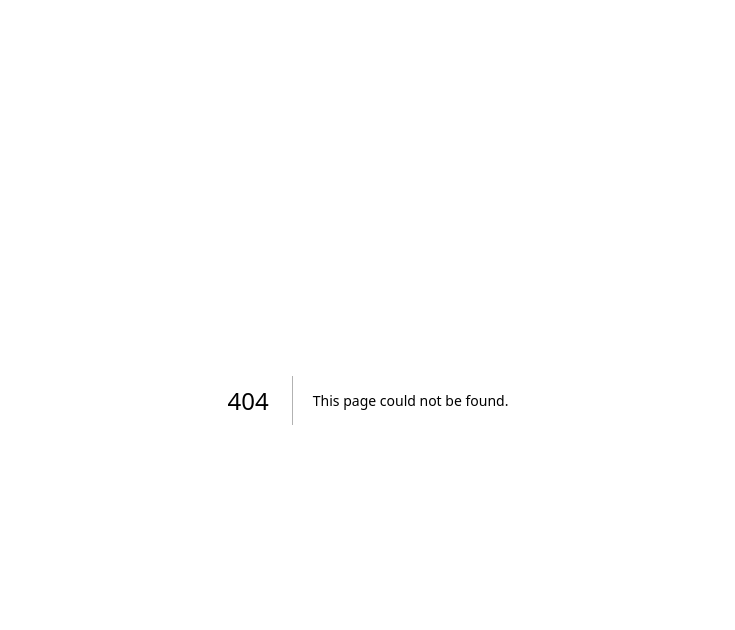
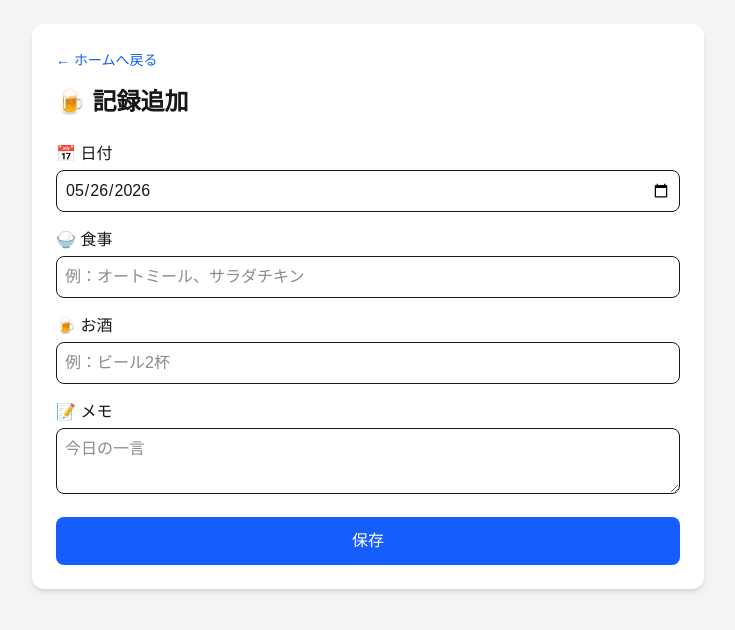
Before and after one commit to hina0614fuji-myzk/drink-food-log-app, a Next.js app: page /add in a window 1280 px wide. Before the commit this address had no page. Shown: the top 630 px of the page, without its empty margins (272-1007 px from the left). Built offline with nearby package versions, Linux system fonts and the light colour scheme.

Commit message:
feat: add record creation page

```diff
--- /dev/null
+++ b/app/add/page.tsx
@@ -0,0 +1,74 @@
+"use client";
+import Link from "next/link";
+
+export default function AddPage() {
+    const today = new Date().toISOString().split("T")[0];
+    return (
+        <main className="min-h-screen bg-gray-100 p-6">
+            <div className="mx-auto max-w-2xl rounded-xl bg-white p-6 shadow-md">
+
+                <Link
+                    href="/"
+                    className="mb-4 inline-block text-sm text-blue-600 hover:underline"
+                >
+                    ← ホームへ戻る
+                </Link>
+
+                <h1 className="mb-6 text-2xl font-bold">
+                    🍺 記録追加
+                </h1>
+
+                <div className="space-y-4">
+
+                    <div>
+                        <label className="mb-1 block font-medium">
+                            📅 日付
+                        </label>
+
+                        <input
+                            type="date"
+                            defaultValue={today}
+                            className="w-full rounded-lg border p-2"
+                        />
+                    </div>
+
+                    <div>
+                        <label className="mb-1 block font-medium">
+                            🍚 食事
+                        </label>
+                        <input
+                            type="text"
+                            placeholder="例：オートミール、サラダチキン"
+                            className="w-full rounded-lg border p-2"
+                        />
+                    </div>
+
+                    <div>
+                        <label className="mb-1 block font-medium">
+                            🍺 お酒
+                        </label>
+                        <input
+                            type="text"
+                            placeholder="例：ビール2杯"
+                            className="w-full rounded-lg border p-2"
+                        />
+                    </div>
+
+                    <div>
+                        <label className="mb-1 block font-medium">
+                            📝 メモ
+                        </label>
+                        <textarea
+                            placeholder="今日の一言"
+                            className="w-full rounded-lg border p-2"
+                        />
+                    </div>
+
+                    <button className="w-full rounded-lg bg-blue-600 p-3 text-white">
+                        保存
+                    </button>
+                </div>
+            </div>
+        </main>
+    );
+}
--- a/app/page.tsx
+++ b/app/page.tsx
@@ -1,65 +1,85 @@
-import Image from "next/image";
+import Link from "next/link";
+
+type FoodRecord = {
+  id: number;
+  date: string;
+  meal: string;
+  alcohol: string;
+  memo: string;
+};
 
 export default function Home() {
+  const records: FoodRecord[] = [
+    {
+      id: 1,
+      date: "2026/05/26",
+      meal: "オートミール、サラダチキン",
+      alcohol: "なし",
+      memo: "夜は軽めにした",
+    },
+    {
+      id: 2,
+      date: "2026/05/25",
+      meal: "焼肉、白ごはん",
+      alcohol: "ビール2杯",
+      memo: "恋人とご飯🍻",
+    },
+    {
+      id: 3,
+      date: "2026/05/24",
+      meal: "炊き込みご飯、味噌汁",
+      alcohol: "ハイボール1杯",
+      memo: "おうちご飯でゆっくり",
+    },
+  ];
+
   return (
-    <div className="flex flex-col flex-1 items-center justify-center bg-zinc-50 font-sans dark:bg-black">
-      <main className="flex flex-1 w-full max-w-3xl flex-col items-center justify-between py-32 px-16 bg-white dark:bg-black sm:items-start">
-        <Image
-          className="dark:invert"
-          src="/next.svg"
-          alt="Next.js logo"
-          width={100}
-          height={20}
-          priority
-        />
-        <div className="flex flex-col items-center gap-6 text-center sm:items-start sm:text-left">
-          <h1 className="max-w-xs text-3xl font-semibold leading-10 tracking-tight text-black dark:text-zinc-50">
-            To get started, edit the page.tsx file.
+    <main className="min-h-screen bg-gray-100 p-6">
+      <div className="mx-auto max-w-2xl">
+        {/* ヘッダー */}
+        <div className="mb-6 flex items-center justify-between">
+          <h1 className="text-3xl font-bold">
+            🍺 お酒・ごはん記録
           </h1>
-          <p className="max-w-md text-lg leading-8 text-zinc-600 dark:text-zinc-400">
-            Looking for a starting point or more instructions? Head over to{" "}
-            <a
-              href="https://vercel.com/templates?framework=next.js&utm_source=create-next-app&utm_medium=appdir-template-tw&utm_campaign=create-next-app"
-              className="font-medium text-zinc-950 dark:text-zinc-50"
+
+          <Link
+            href="/add"
+            className="rounded-lg bg-blue-600 px-4 py-2 font-medium text-white transition hover:bg-blue-700">
+            + 記録追加
+          </Link>
+        </div>
+
+        {/* 記録一覧を表示する */}
+        <div className="space-y-4">
+          {records.map((record) => (
+            <div
+              key={record.id}
+              className="rounded-xl bg-white p-5 shadow-md"
             >
-              Templates
-            </a>{" "}
-            or the{" "}
-            <a
-              href="https://nextjs.org/learn?utm_source=create-next-app&utm_medium=appdir-template-tw&utm_campaign=create-next-app"
-              className="font-medium text-zinc-950 dark:text-zinc-50"
-            >
-              Learning
-            </a>{" "}
-            center.
-          </p>
+              <p className="mb-2 text-sm text-gray-500">
+                {record.date}
+              </p>
+
+              <div className="space-y-1">
+                <p>
+                  <span className="font-semibold">🍚 食事：</span>
+                  {record.meal}
+                </p>
+
+                <p>
+                  <span className="font-semibold">🍺 お酒：</span>
+                  {record.alcohol}
+                </p>
+
+                <p>
+                  <span className="font-semibold">📝 メモ：</span>
+                  {record.memo}
+                </p>
+              </div>
+            </div>
+          ))}
         </div>
-        <div className="flex flex-col gap-4 text-base font-medium sm:flex-row">
-          <a
-            className="flex h-12 w-full items-center justify-center gap-2 rounded-full bg-foreground px-5 text-background transition-colors hover:bg-[#383838] dark:hover:bg-[#ccc] md:w-[158px]"
-            href="https://vercel.com/new?utm_source=create-next-app&utm_medium=appdir-template-tw&utm_campaign=create-next-app"
-            target="_blank"
-            rel="noopener noreferrer"
-          >
-            <Image
-              className="dark:invert"
-              src="/vercel.svg"
-              alt="Vercel logomark"
-              width={16}
-              height={16}
-            />
-            Deploy Now
-          </a>
-          <a
-            className="flex h-12 w-full items-center justify-center rounded-full border border-solid border-black/[.08] px-5 transition-colors hover:border-transparent hover:bg-black/[.04] dark:border-white/[.145] dark:hover:bg-[#1a1a1a] md:w-[158px]"
-            href="https://nextjs.org/docs?utm_source=create-next-app&utm_medium=appdir-template-tw&utm_campaign=create-next-app"
-            target="_blank"
-            rel="noopener noreferrer"
-          >
-            Documentation
-          </a>
-        </div>
-      </main>
-    </div>
+      </div>
+    </main>
   );
 }
```
Also changed, not shown: 1 other file (tests, documents, lock files or other folders).
